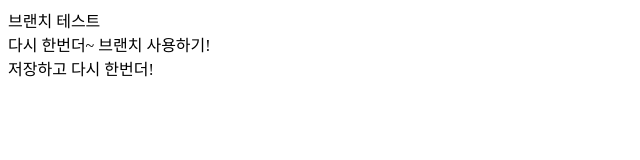
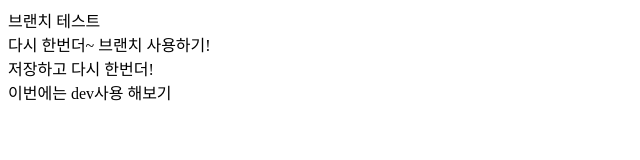
Before and after one commit to Eomhyein/branch_test_1, a plain HTML site: page branch_test/index.html in a window 1280 px wide. Shown: the whole page, without its empty margins (0-640 px from the left). Drawn offline with Linux system fonts and the light colour scheme.

Commit message:
dev 사용

```diff
--- a/branch_test/index.html
+++ b/branch_test/index.html
@@ -9,5 +9,8 @@
   브랜치 테스트<br>
   다시 한번더~ 브랜치 사용하기! <br>
   저장하고 다시 한번더! <br>
+
+  이번에는 dev사용 해보기
+
 </body>
 </html>
```
